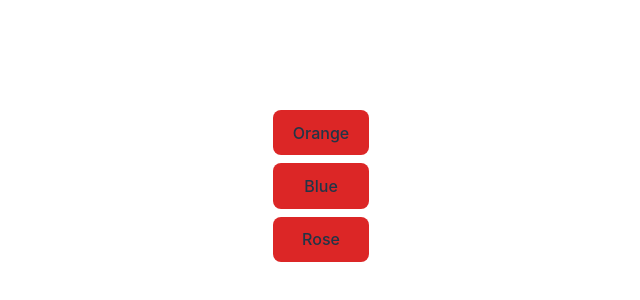
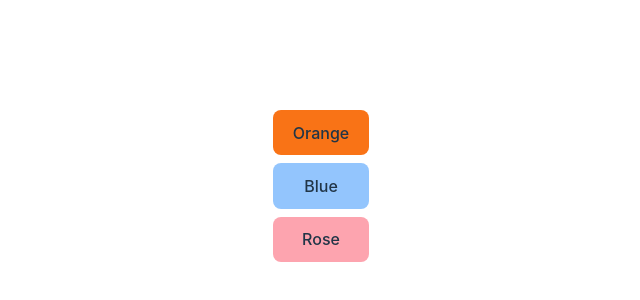
Before and after one commit to gachagas/react-workshop, a React (Vite) app: page / in a window 1280 px wide. Shown: the part 214-514 px from the top of the page, without its empty margins (319-959 px from the left). Built offline with nearby package versions, Linux system fonts and the light colour scheme.

Commit message:
fadsfasd

```diff
--- a/src/components/ItemList.tsx
+++ b/src/components/ItemList.tsx
@@ -18,7 +18,7 @@ export const ItemList = ({ dataX, dataY }: ListProps) => {
         setSelectedIndex(index);
         console.log(datum);
       }}
-      className={selectedIndex === index ? "bg-blue-400" : "bg-red-600"}
+      className={selectedIndex === index ? "bg-blue-700" : dataY[index]}
     >
       {datum}
     </button>
```
